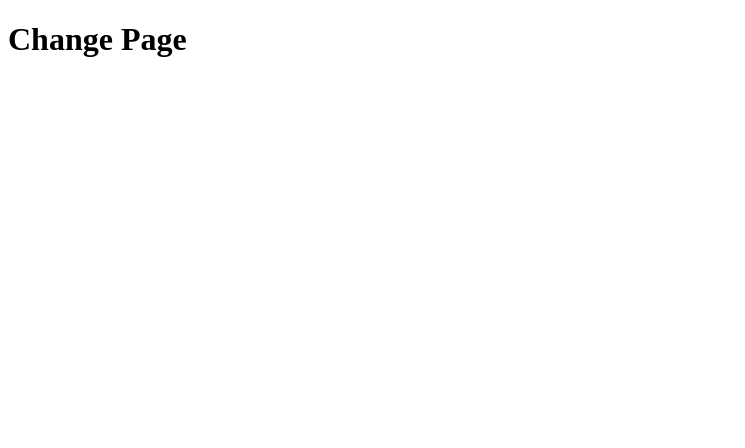
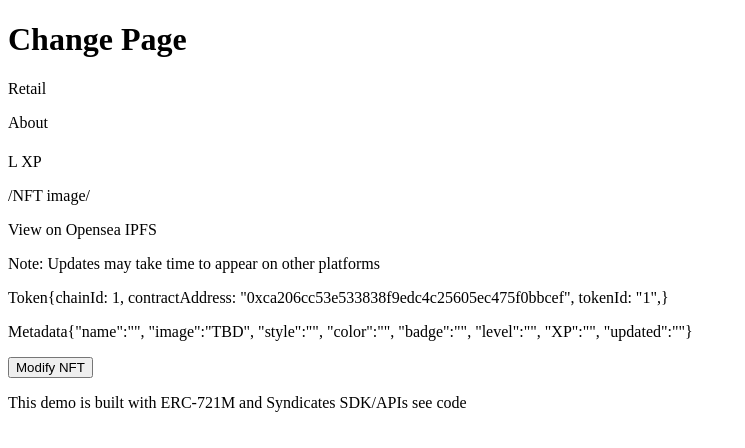
Before and after one commit to ianDAOs/demo-721m-api-frontend, a React (Create React App) app: page /change in a window 1280 px wide. Shown: the top 448 px of the page, without its empty margins (0-745 px from the left). Built offline with nearby package versions, Linux system fonts and the light colour scheme; no server answers.

Commit message:
Add Change page content

```diff
--- a/src/pages/Change.js
+++ b/src/pages/Change.js
@@ -7,6 +7,9 @@ export default function Change() {
     return (
         <div>
             <h1>Change Page</h1>
+            <Header />
+            <Main />
+            <Footer />
         </div>
     );
 }
```
